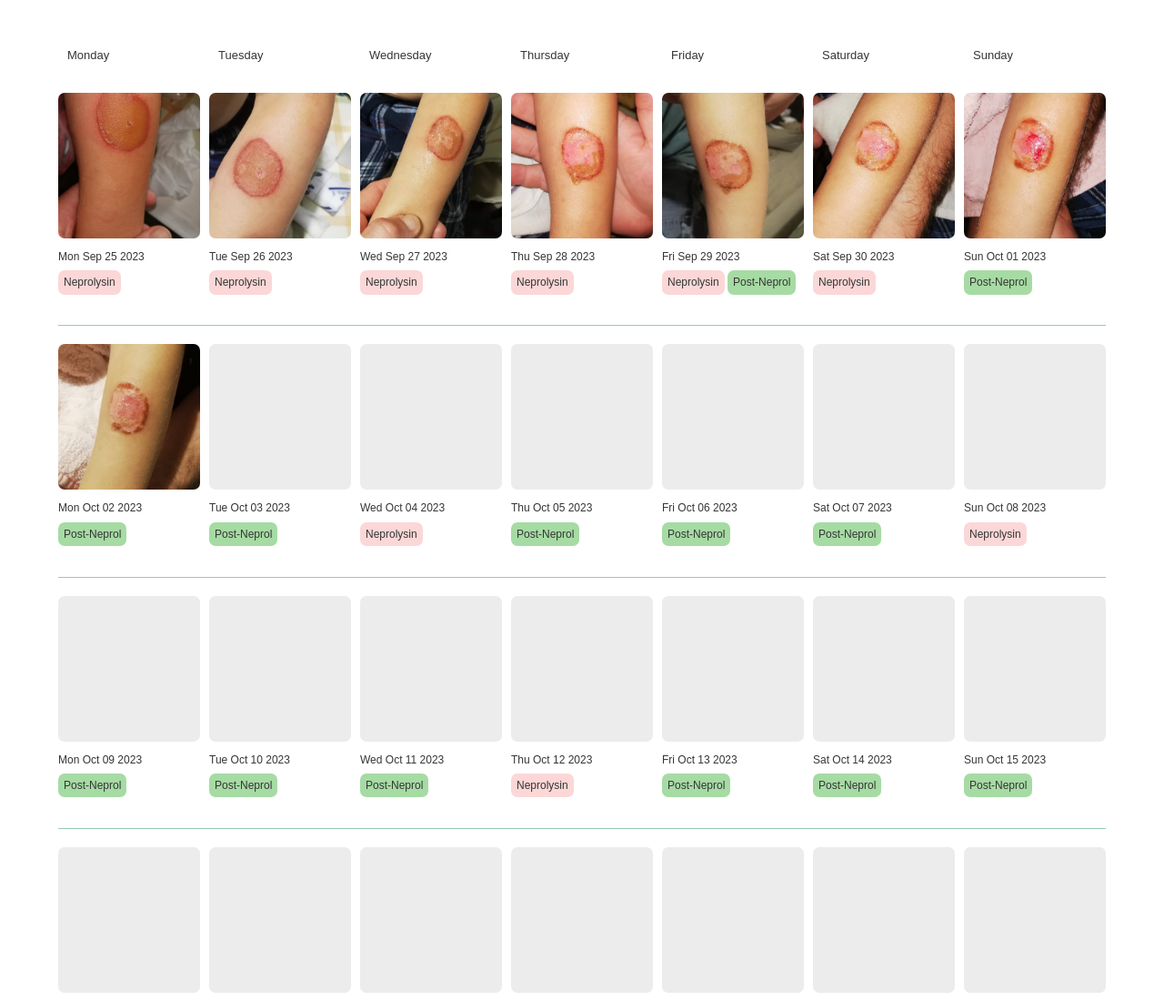
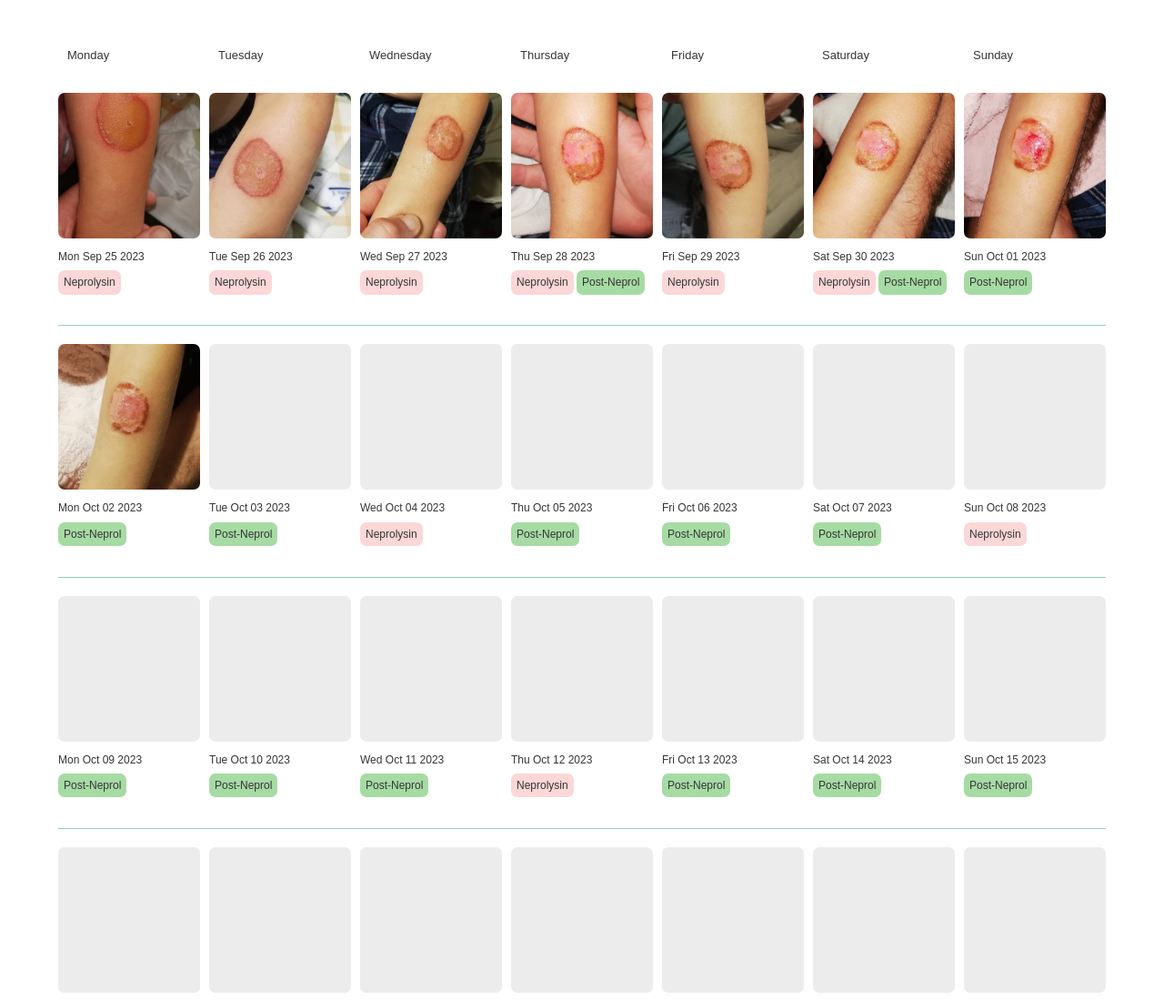
Before and after one commit to lorishte/marti, a plain HTML site: page index.html in a window 1280 px wide. Shown: the top 1100 px of the page at 91% size. Drawn offline with nearby package versions, Linux system fonts and the light colour scheme; a web font is replaced by a local one.

Commit message:
Medicines correction.

```diff
--- a/index.html
+++ b/index.html
@@ -70,6 +70,7 @@
                     <p class="card__date">28.09.2023</p>
                     <p class="card__medicine">
                         <span class="npr">Neprolysin</span>
+                        <span class="pn">Post-Neprol</span>
                     </p>
                 </div>
             </div>
@@ -81,7 +82,6 @@
                     <p class="card__date">29.09.2023</p>
                     <p class="card__medicine">
                         <span class="npr">Neprolysin</span>
-                        <span class="pn">Post-Neprol</span>
                     </p>
                 </div>
             </div>
@@ -93,6 +93,7 @@
                     <p class="card__date">30.09.2023</p>
                     <p class="card__medicine">
                         <span class="npr">Neprolysin</span>
+                        <span class="pn">Post-Neprol</span>
                     </p>
                 </div>
             </div>
```
